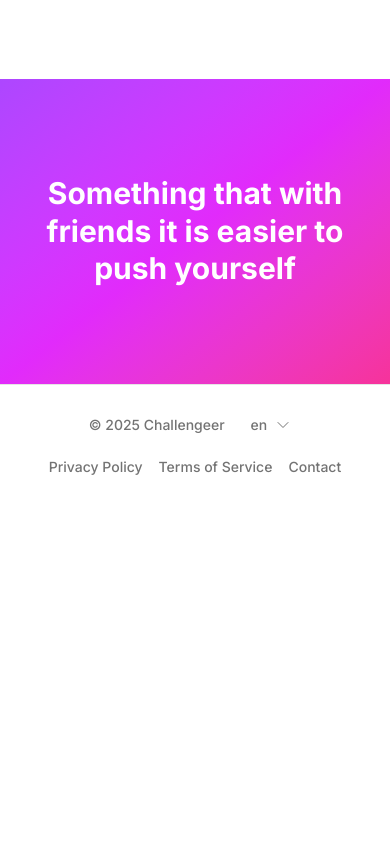
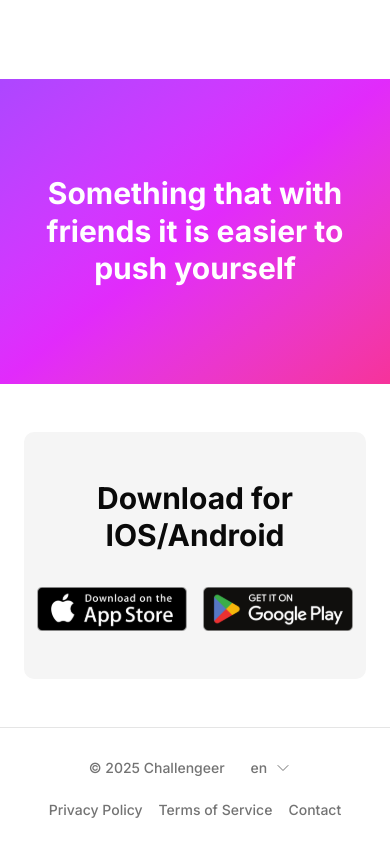
Before and after one commit to challengeer/landing-page, a Next.js app: page / in a window 390 px wide. Shown: the part 5062-5906 px from the top of the page. Before the commit the page ends 5563 px from the top, so only its background shows below. Built offline with nearby package versions, Linux system fonts and the light colour scheme.

Commit message:
Download section

```diff
--- a/app/page.tsx
+++ b/app/page.tsx
@@ -197,6 +197,38 @@ export default function Home() {
             </div>
           </div>
         </section>
+
+        {/* Download section */}
+        <section className="py-12 md:py-24 overflow-hidden">
+          <div className="container px-6 md:px-10">
+            <div className="text-center bg-muted rounded-lg py-12">
+              <h2 className="text-3xl md:text-5xl font-bold leading-tight">Download for IOS/Android</h2>
+              <div className="flex flex-row items-center justify-center gap-4 sm:gap-8 mt-8">
+                <Link href="#">
+                  <Image
+                    src="/app-store.svg"
+                    alt="App Store Download"
+                    width={isMobile ? 150 : 200}
+                    height={isMobile ? 50 : 60}
+                    className="object-contain"
+                    priority
+                  />
+                </Link>
+                <Link href="#">
+                  <Image
+                    src="/google-play.svg"
+                    alt="Google Play Download"
+                    width={isMobile ? 150 : 200}
+                    height={isMobile ? 50 : 60}
+                    className="object-contain"
+                    priority
+                  />
+                </Link>
+              </div>
+            </div>
+          </div>
+
+        </section>
       </main>
 
       {/* Footer */}
```
